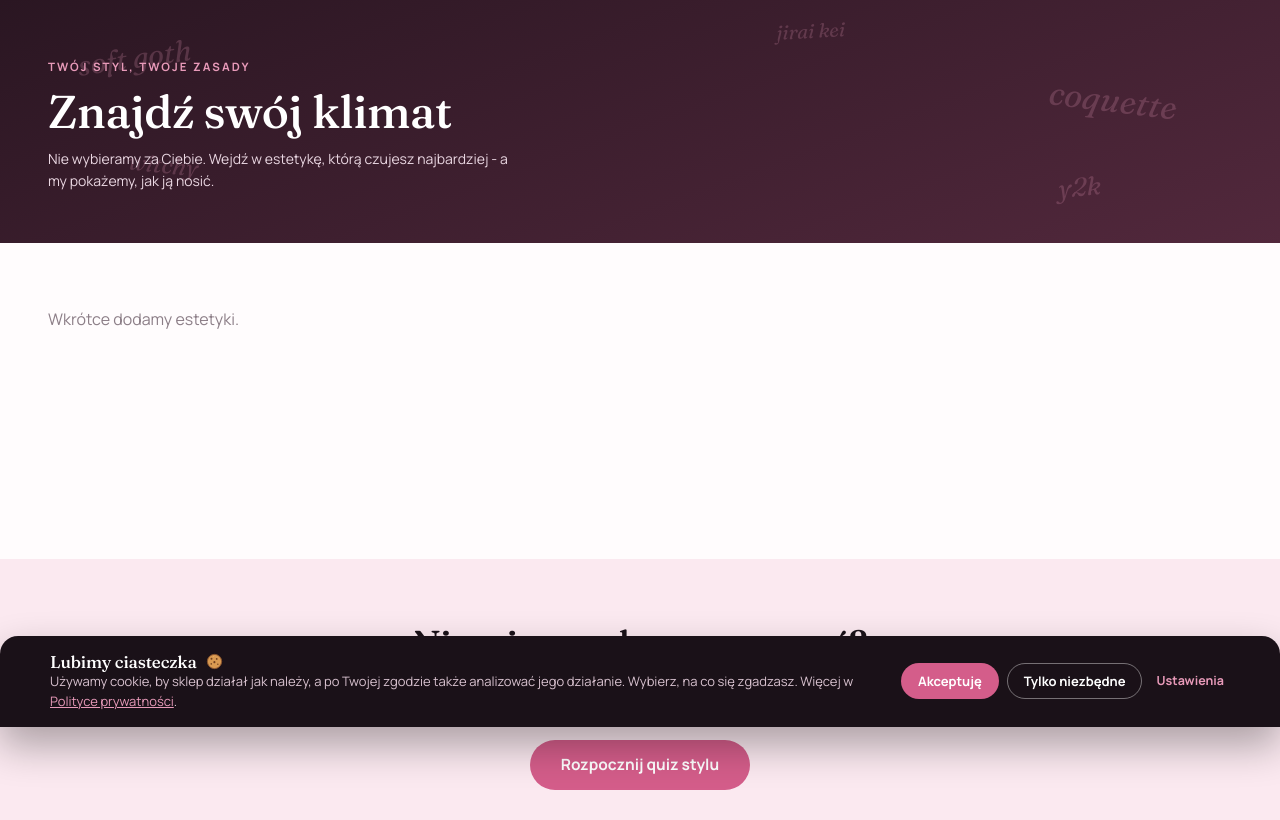
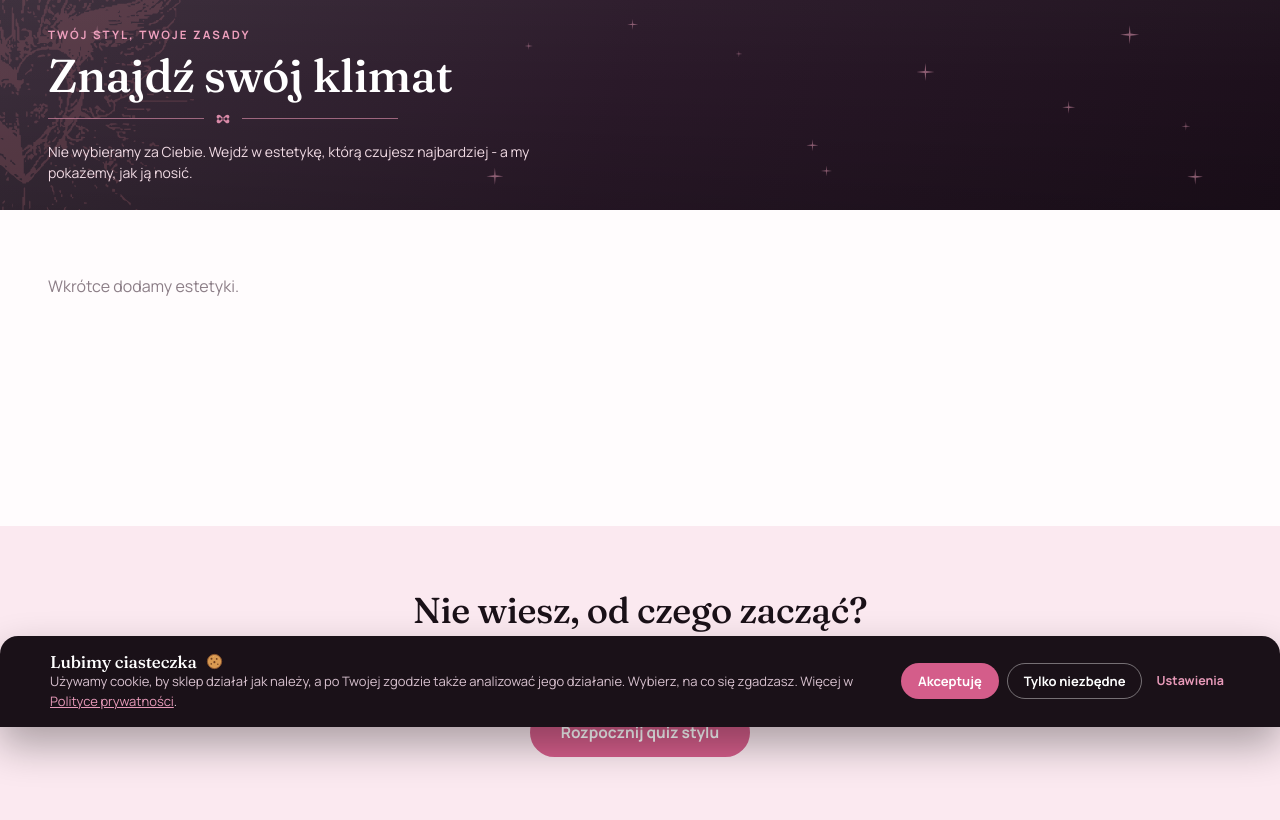
Before and after one commit to Isimis/Spooky-Strawberry, a Django app: template templates/catalog/aesthetic_list.html in a window 1280 px wide. Shown: the part 73-893 px from the top of the page. Run offline with Django 5.2, Linux system fonts and the light colour scheme; the template is opened without the code that fills it, so the values that code supplies are empty.

Commit message:
Ujednolic bannery podstron

```diff
--- a/static/css/main.css
+++ b/static/css/main.css
@@ -355,13 +355,29 @@ h1,h2,h3,h4{font-family:var(--f-display);font-weight:500;line-height:1.12;letter
 .faq-h{display:flex;justify-content:space-between;gap:12px;padding:15px 0;font-weight:600;font-size:14px;cursor:pointer}
 
 /* ---------- HERO PODSTRON ---------- */
-.phero{position:relative;overflow:hidden;color:#fff;padding:42px 22px 38px;background:linear-gradient(160deg,#2A1622,#52283C)}
+.phero{position:relative;isolation:isolate;display:flex;align-items:center;min-height:210px;overflow:hidden;color:#fff;padding:34px 22px;background:linear-gradient(105deg,#3a2d3a 0%,#2a1929 48%,#1c0f1b 100%)!important}
+.phero::before{content:"";position:absolute;z-index:0;left:-56px;top:50%;width:250px;height:320px;transform:translateY(-50%);background:url('../img/header_baner_heartstamp.svg') center/contain no-repeat;filter:invert(70%) sepia(22%) saturate(805%) hue-rotate(284deg) brightness(94%) contrast(88%);opacity:.14;pointer-events:none}
+.phero::after{content:"✦";position:absolute;z-index:1;top:15%;right:11%;color:#e49ab5;font-size:18px;line-height:1;opacity:.54;text-shadow:-24vw 58px 0 #e49ab5,-8vw 135px 0 #e49ab5,14vw 128px 0 #e49ab5,-43vw 116px 0 #e49ab5,-37vw -11px 0 #e49ab5,5vw -14px 0 #e49ab5;pointer-events:none}
 .phero .eyebrow{color:var(--rose)}
 .phero h1{color:#fff;font-size:32px;margin:10px 0 10px;position:relative;z-index:2}
 .phero p{color:#EAD7E2;max-width:460px;font-size:14px;position:relative;z-index:2}
 .phero .ph-in{position:relative;z-index:2}
 .aes-words{position:absolute;inset:0;z-index:0;pointer-events:none;overflow:hidden}
 .aes-words span{position:absolute;font-family:var(--f-display);font-style:italic;color:rgba(232,154,185,.22);white-space:nowrap}
+
+/* ---------- HERO Z TŁEM GRAFICZNYM ---------- */
+.aesthetic-list-hero{position:relative;isolation:isolate;display:flex;align-items:center;min-height:240px;overflow:hidden;color:#fff;background:linear-gradient(105deg,#3a2d3a 0%,#2a1929 48%,#1c0f1b 100%)}
+.aesthetic-list-hero::before{content:"";position:absolute;z-index:0;left:-56px;top:50%;width:250px;height:320px;transform:translateY(-50%);background:url('../img/header_baner_heartstamp.svg') center/contain no-repeat;filter:invert(70%) sepia(22%) saturate(805%) hue-rotate(284deg) brightness(94%) contrast(88%);opacity:.18;pointer-events:none}
+.aesthetic-list-hero::after{content:"";position:absolute;inset:0;z-index:-1;pointer-events:none;background:linear-gradient(180deg,rgba(255,255,255,.025),transparent 42%,rgba(0,0,0,.16))}
+.aesthetic-list-hero-content{position:relative;z-index:2;width:min(560px,calc(100% - 36px));margin-left:var(--g,18px);padding:24px 0}
+.aesthetic-list-hero .eyebrow{color:#eea0bd}
+.aesthetic-list-hero h1{margin:7px 0 11px;color:#fff;font-size:clamp(34px,3.6vw,52px);line-height:1.02;white-space:nowrap}
+.aesthetic-list-hero-rule{display:flex;align-items:center;gap:10px;width:min(350px,100%);margin-bottom:13px;color:#d98aa8}
+.aesthetic-list-hero-rule span{height:1px;flex:1;background:currentColor;opacity:.65}
+.aesthetic-list-hero-rule svg{width:18px;height:18px;flex:none}
+.aesthetic-list-hero p{max-width:520px;color:#f2dce5;font-size:14px;line-height:1.55}
+.aesthetic-list-hero-stars{position:absolute;inset:0;z-index:1;pointer-events:none;color:#e49ab5;opacity:.54}
+.aesthetic-list-hero-stars span{position:absolute;display:block;width:var(--star-size);aspect-ratio:1;background:currentColor;clip-path:polygon(50% 0,54% 44%,100% 50%,54% 56%,50% 100%,46% 56%,0 50%,46% 44%)}.aesthetic-list-hero-stars span:nth-child(1){top:12%;left:7%;--star-size:15px}.aesthetic-list-hero-stars span:nth-child(2){top:38%;left:31%;--star-size:10px}.aesthetic-list-hero-stars span:nth-child(3){bottom:12%;left:38%;--star-size:17px}.aesthetic-list-hero-stars span:nth-child(4){top:9%;left:49%;--star-size:11px}.aesthetic-list-hero-stars span:nth-child(5){top:30%;right:27%;--star-size:18px}.aesthetic-list-hero-stars span:nth-child(6){bottom:16%;right:35%;--star-size:11px}.aesthetic-list-hero-stars span:nth-child(7){top:12%;right:11%;--star-size:19px}.aesthetic-list-hero-stars span:nth-child(8){top:48%;right:16%;--star-size:13px}.aesthetic-list-hero-stars span:nth-child(9){bottom:12%;right:6%;--star-size:16px}.aesthetic-list-hero-stars span:nth-child(10){top:20%;left:41%;--star-size:8px}.aesthetic-list-hero-stars span:nth-child(11){bottom:28%;left:63%;--star-size:12px}.aesthetic-list-hero-stars span:nth-child(12){top:58%;right:7%;--star-size:9px}.aesthetic-list-hero-stars span:nth-child(13){top:24%;right:42%;--star-size:7px}
 .coll-hero{position:relative;overflow:hidden;color:#fff;background:linear-gradient(160deg,#1c1018,#3a1d2c 55%,#5e2b40);padding:0}
 .coll-hero .chero-grid{display:grid;grid-template-columns:1fr;gap:0}
 .coll-hero .chero-copy{padding:38px 22px 34px;position:relative;z-index:2}
@@ -741,8 +757,10 @@ h1,h2,h3,h4{font-family:var(--f-display);font-weight:500;line-height:1.12;letter
   .cat-aside{display:block}
   .filterbar.mobileonly{display:none}
   .sheet-trigger{display:none}
-  .phero{padding:58px 48px 50px}
+  .phero{min-height:210px;padding-top:28px;padding-bottom:28px}
   .phero h1{font-size:46px}
+  .aesthetic-list-hero{min-height:210px}
+  .aesthetic-list-hero-content{margin-left:var(--g);padding:22px 0}
   .coll-hero .chero-grid{grid-template-columns:1.05fr 1fr}
   .coll-hero .chero-copy{padding:54px 32px}
   .coll-hero .chero-img{min-height:380px}
@@ -771,6 +789,14 @@ h1,h2,h3,h4{font-family:var(--f-display);font-weight:500;line-height:1.12;letter
   .sitemap{grid-template-columns:repeat(4,1fr)}
 }
 @media (max-width:759px){
+  .phero{min-height:195px;padding-top:28px;padding-bottom:28px}
+  .phero::before{left:-86px;width:220px;height:280px;opacity:.12}
+  .phero::after{right:7%;font-size:14px;text-shadow:-52vw 52px 0 #e49ab5,-17vw 105px 0 #e49ab5,5vw 88px 0 #e49ab5,-34vw -10px 0 #e49ab5}
+  .aesthetic-list-hero{min-height:250px}
+  .aesthetic-list-hero-content{margin-left:18px}
+  .aesthetic-list-hero h1{white-space:normal}
+  .aesthetic-list-hero::before{left:-64px;top:84%;width:180px;height:224px;opacity:.2}
+  .aesthetic-list-hero-stars span:nth-child(1){left:8%;top:8%}.aesthetic-list-hero-stars span:nth-child(2){left:76%;top:10%}.aesthetic-list-hero-stars span:nth-child(3){left:72%;bottom:13%}.aesthetic-list-hero-stars span:nth-child(4){display:none}.aesthetic-list-hero-stars span:nth-child(5){right:11%;top:35%}.aesthetic-list-hero-stars span:nth-child(6){right:29%;bottom:11%}.aesthetic-list-hero-stars span:nth-child(7){right:4%;top:12%}.aesthetic-list-hero-stars span:nth-child(8){display:none}.aesthetic-list-hero-stars span:nth-child(9){right:4%;bottom:6%}
   .catalog-split{display:block}
 }
 
--- a/templates/catalog/aesthetic_list.html
+++ b/templates/catalog/aesthetic_list.html
@@ -4,23 +4,17 @@
 {% block meta_description %}{{ seo_description }}{% endblock %}
 
 {% block content %}
-<section class="phero">
-    <div class="aes-words">
-        <span style="top:14%;left:6%;font-size:30px;transform:rotate(-8deg)">soft goth</span>
-        <span style="top:60%;left:10%;font-size:24px;transform:rotate(6deg)">witchy</span>
-        <span style="top:30%;right:8%;font-size:34px;transform:rotate(7deg)">coquette</span>
-        <span style="bottom:14%;right:14%;font-size:26px;transform:rotate(-5deg)">y2k</span>
-        <span style="top:6%;right:34%;font-size:20px;transform:rotate(-3deg)">jirai kei</span>
-    </div>
-    <div class="ph-in">
+<section class="aesthetic-list-hero">
+    <div class="aesthetic-list-hero-content">
         <div class="eyebrow">Twój styl, Twoje zasady</div>
         <h1>Znajdź swój klimat</h1>
+        <div class="aesthetic-list-hero-rule" aria-hidden="true"><span></span><svg viewBox="0 0 24 24" fill="currentColor"><path d="M12 13.3 8.3 17c-1.1 1.1-2.9 1.1-4 0s-1.1-2.9 0-4L8 9.3l4 4ZM12 13.3 15.7 17c1.1 1.1 2.9 1.1 4 0s1.1-2.9 0-4L16 9.3l-4 4ZM12 10.6 8.3 7c-1.1-1.1-2.9-1.1-4 0s-1.1 2.9 0 4L8 14.3l4-3.7ZM12 10.6 15.7 7c1.1-1.1 2.9-1.1 4 0s1.1 2.9 0 4L16 14.3l-4-3.7Z"/></svg><span></span></div>
         <p>Nie wybieramy za Ciebie. Wejdź w estetykę, którą czujesz najbardziej - a my pokażemy, jak ją nosić.</p>
     </div>
+    <div class="aesthetic-list-hero-stars" aria-hidden="true"><span></span><span></span><span></span><span></span><span></span><span></span><span></span><span></span><span></span><span></span><span></span><span></span><span></span></div>
 </section>
-
 <section class="sec">
-    <div class="coll-mosaic">
+    <div class="coll-mosaic" id="lista-estetyk">
         {% for aesthetic in aesthetics %}{% include "catalog/includes/aesthetic_card.html" with aesthetic=aesthetic mosaic=True %}
         {% empty %}<p class="muted">Wkrótce dodamy estetyki.</p>{% endfor %}
     </div>
```
Also changed, not shown: static/img/header_baner_heartstamp.svg (added).
